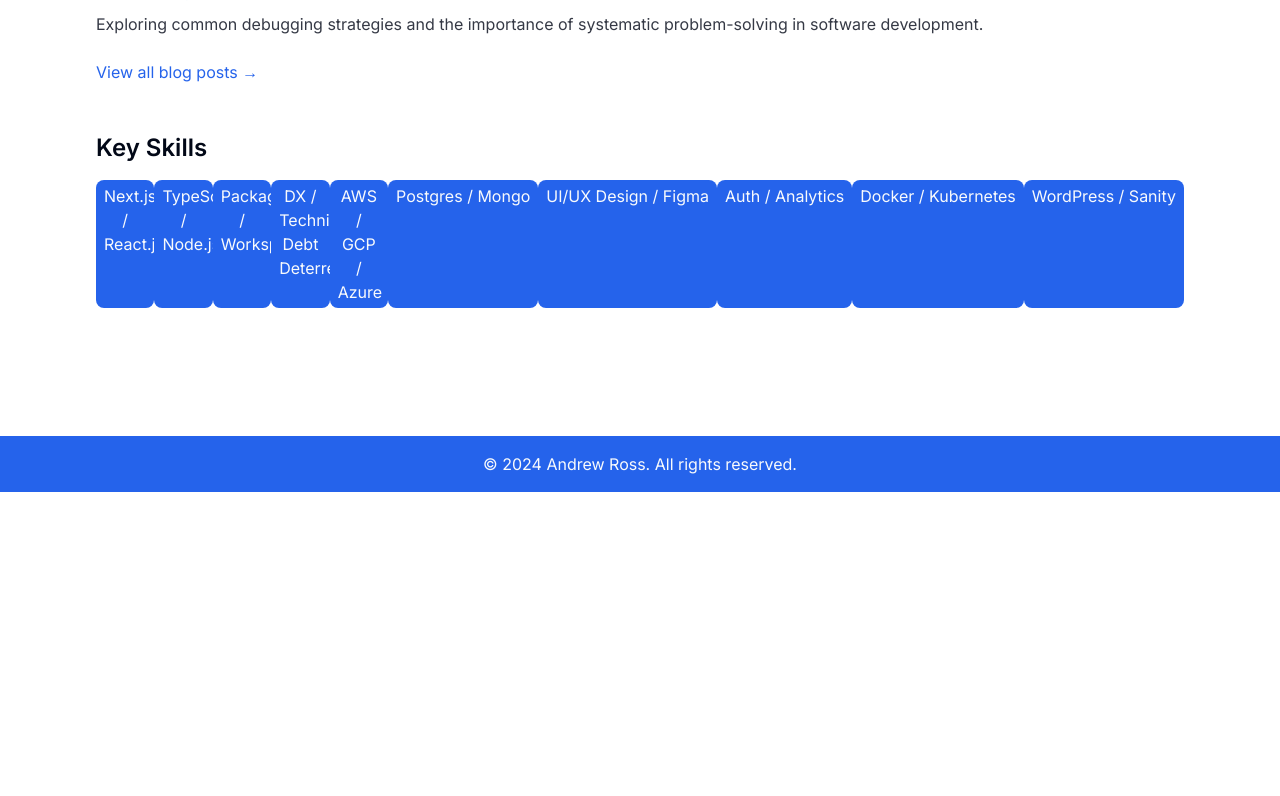
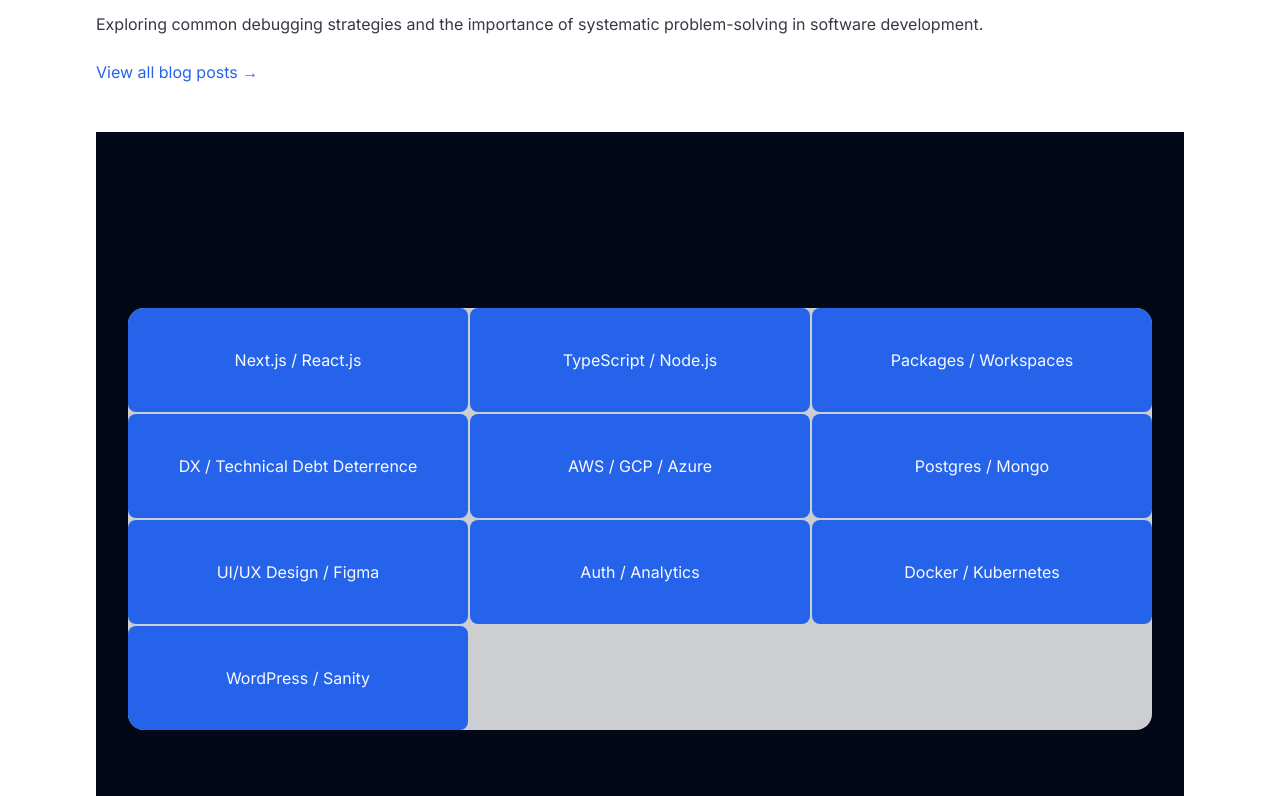
Before and after one commit to DopamineDriven/portfolio-2025, a Next.js app in the folder apps/web/: page / in a window 1280 px wide. Shown: the part 924-1720 px from the top of the page. Before the commit the page ends 1416 px from the top, so only its background shows below. Built offline with nearby package versions, Linux system fonts and the light colour scheme; what tailwindcss-animated would draw is missing.

Commit message:
progress

```diff
--- a/apps/web/src/ui/HomeContent/index.tsx
+++ b/apps/web/src/ui/HomeContent/index.tsx
@@ -132,18 +132,24 @@
           </div>
         </section>
         <section>
+          <div className="theme-transition bg-current py-24 sm:py-32">
+            <div className="theme-transition mx-auto max-w-7xl px-6 lg:px-8">
               <h2 className="theme-transition mb-4 text-2xl font-semibold">
                 Key Skills
               </h2>
-          <ul className="theme-transition grid list-inside list-none grid-flow-col bg-background/80 text-foreground sm:grid-cols-3 lg:grid-cols-5">
+              <ul
+                role="list"
+                className="theme-transition -mx-6 grid list-none grid-cols-2 gap-0.5 overflow-hidden bg-background/80 text-foreground sm:mx-0 sm:rounded-2xl md:grid-cols-3">
                 {proficiencies.map((proficiency, i) => (
                   <li
-                className="theme-transition gap-3 rounded-lg bg-primary px-2 py-1 text-center align-middle text-primary-foreground dark:bg-foreground/80 dark:text-background"
+                    className="theme-transition rounded-lg bg-primary p-8 text-center align-middle text-primary-foreground dark:bg-foreground/80 dark:text-background sm:p-10"
                     key={`proficiency-${i++}`}>
                     {proficiency}
                   </li>
                 ))}
               </ul>
+            </div>
+          </div>
         </section>
       </div>
     </div>
```
Lines whose indentation alone changed are shown as unchanged.
